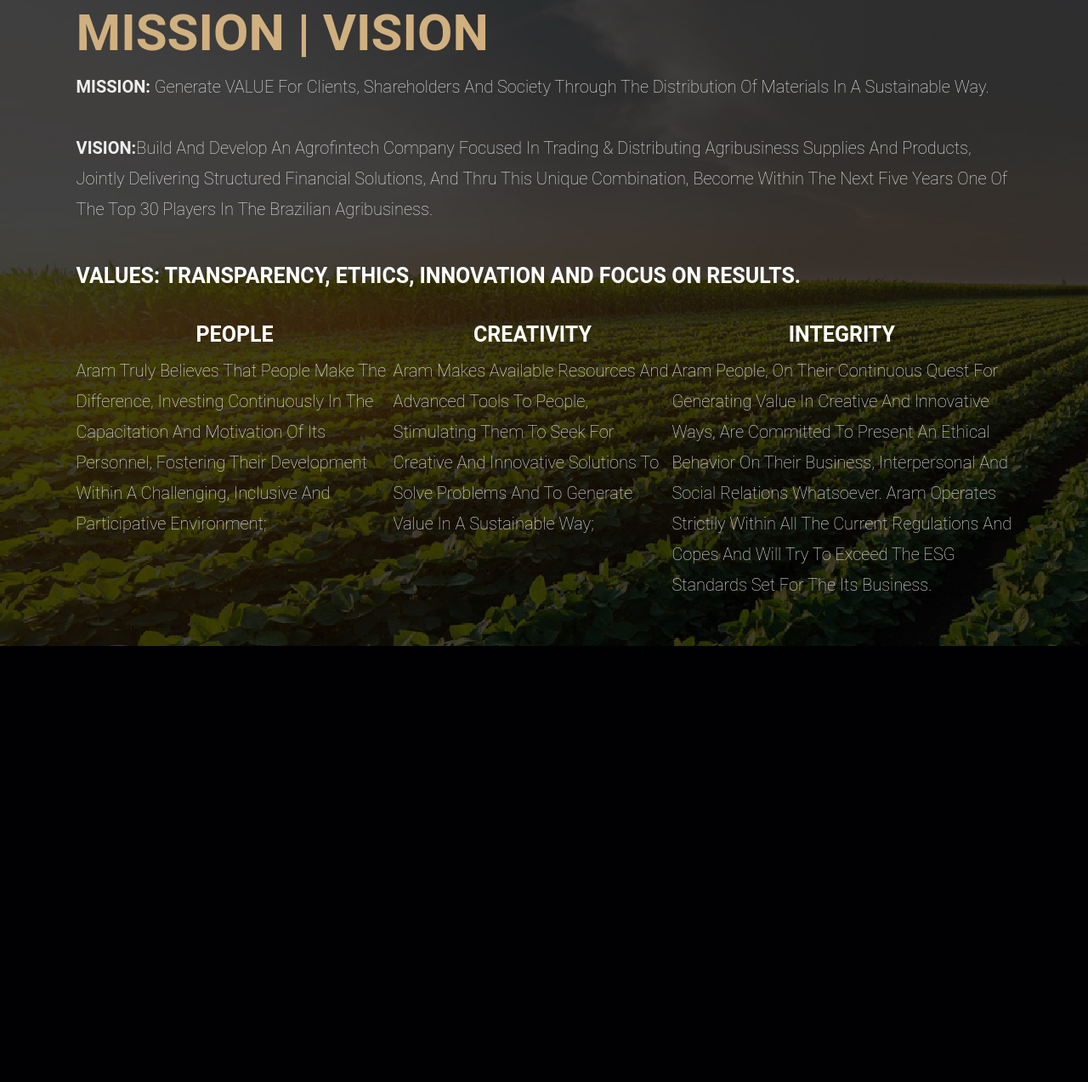
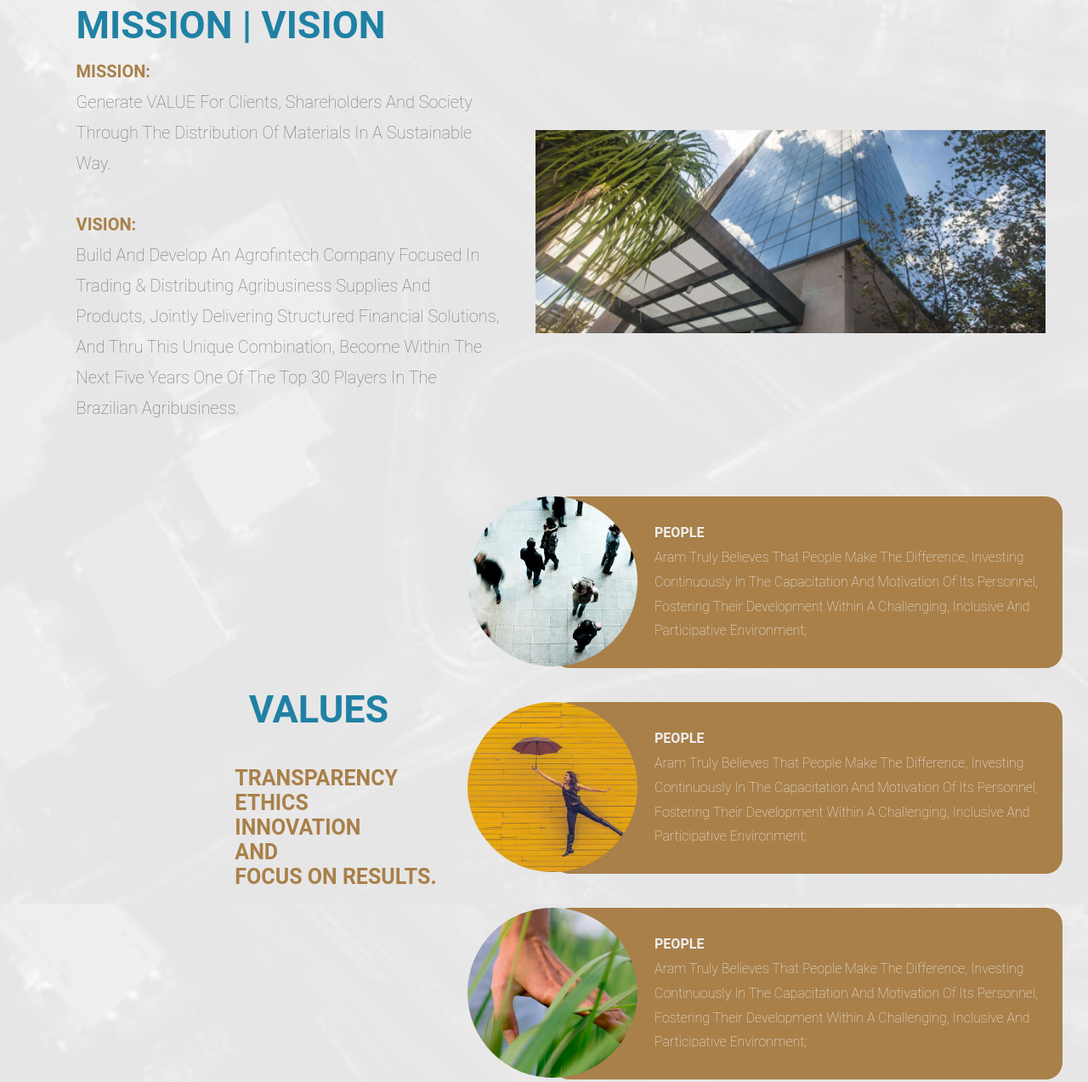
Before and after one commit to renanUnreal/sitearam, a plain HTML site: page index.html in a window 1280 px wide. Shown: the part 1569-2842 px from the top of the page at 85% size. Before the commit the page ends 2329 px from the top, so only its background shows below. Drawn offline with nearby package versions, Linux system fonts and the light colour scheme; a script that the page names is missing.

Commit message:
mission and values page
css

```diff
--- a/css/mission.css
+++ b/css/mission.css
@@ -1,63 +1,244 @@
-.bgmission{
-    background:url(../images/mission-img.jpg) no-repeat;
+.bgmission {
+    background: url(../images/bg-mission.jpg) repeat;
+
 }
 
+.titleMission {
+    color: #2081A4 !important;
+    font-size: 4.5rem !important
+}
 
-.contentCards{
+.missionContentImg{
+    min-width: 600px;
+}
+
+.missionContentImg img {
+    width: 100%;
+    height: auto!important;
+    margin-left: 40px;
+
+}
+
+.missionContent {
     display: flex;
-    justify-content: space-between!important;
+    flex-direction: row;
+    justify-content: center;
+    align-items: center;
+
+}
+.missionContent2 {
+    display: flex;
+    flex-direction: row;
+    justify-content: center;
+    align-items: center;
+    width: 110%;
+    height: 100%;
+
+}
+
+.missionContent2 h3{
+
+    font-size: 4.5rem !important;
+    color: #2081A4!important;
+}
+.missionContent2 h4{
+
+    font-size: 2.5rem !important;
+    margin-top: 40px;
+    color: #A98049!important;
+}
+
+.card{
+    display: flex;
+    flex-direction: row;
+    align-items: center;
+    width: 100%;
+    margin-left: -100px;
+    background-color: #A98049;
+    border-radius: 20px;
     margin-top: 40px;
 }
 
-.card{
-    max-width: 400px;
-}
-
-.card h4{
-    text-align: center;
-    color: #D0B07F
-}
-
-.card img{
-    max-width: 100%;
-    height: auto;
+.cardImage img{
+    width: 200px;
+    margin-left: -100px;
+    margin-right: 20px;
     border-radius: 50%;
 }
 
-.bodyCard{
-    max-width: 100%;
-    min-height: 350px;
+.card p{
+    font-size: 1.6rem !important;
+    margin-right: 20px;
 }
 
+.content2CorpoL{
+width: 70%;
+min-width: 410px;
+display: flex;
+flex-direction: column;
+justify-content: center;
+align-items: left;
+height: 100%;
+}
+
+.content2CorpoR{
+    width: 50%;
 
 
-@media (max-width:450px){
-
-    html{
-        font-size: 60%;
     }
 
+.missionContent p {
+    color: #6C727A !important;
+}
 
-    .card{
-        min-width: 100%;
+.missionContent b {
+    color: #A98049 !important;
+
+}
+
+@media only screen and (max-width: 600px) {
+    .missionContent {
+        flex-direction: column;
+    }
+    .missionContent2 {
+        flex-direction: column;
+    }
+    .content2CorpoL{
+        flex-direction: row;
+    }
+    .content2CorpoL h3{
+        margin-right: 40px;
+    }
+    .content2CorpoL{
+        flex-direction: row;
+        margin-top: 40px;
+        justify-content: center;
+        align-items: center;
+    }
+    .content2CorpoL h3{
+        margin-right: 40px;
     }
 
-
-    .contentCards{
-        display: flex;
-        flex-direction: column;
-    }
-
-    .bodyCard{
-        min-height: 200px;
-        display: flex;
+    .content2CorpoR{
         flex-direction: column;
         justify-content: center;
         align-items: center;
-        margin-top: 20px;
+        margin: 0px;
+        width: 400px;
+    }
+    .card{
+        margin-left: 0;
+        flex-direction: column;
+        max-width: 360px!important;
     }
 
-    .bgmission{
-        background-repeat: repeat-y;
+    .cardImage img{
+        width: 150px;
+        margin: 20px 0px;
+        border-radius: 50%;
     }
 }
+
+/* Small devices (portrait tablets and large phones, 600px and up) */
+@media only screen and (min-width: 600px) {
+    .missionContent {
+        flex-direction: column;
+    }
+    .missionContent2 {
+        flex-direction: column;
+    }
+    .content2CorpoL{
+        flex-direction: row;
+    }
+    .content2CorpoL h3{
+        margin-right: 40px;
+    }
+    .content2CorpoL{
+        flex-direction: row;
+        margin-top: 40px;
+        justify-content: center;
+        align-items: center;
+    }
+    .content2CorpoL h3{
+        margin-right: 40px;
+    }
+
+    .content2CorpoR{
+        flex-direction: column;
+        justify-content: center;
+        align-items: center;
+        margin: 0px;
+        width: 600px;
+    }
+    .card{
+        margin-left: 50px;
+    }
+}
+
+/* Medium devices (landscape tablets, 768px and up) */
+@media only screen and (min-width: 768px) {
+    .missionContent {
+        flex-direction: column;
+    }
+    .missionContent2 {
+        flex-direction: column;
+    }
+    .content2CorpoL{
+        flex-direction: row;
+        margin-top: 40px;
+        justify-content: center;
+        align-items: center;
+    }
+    .content2CorpoL h3{
+        margin-right: 40px;
+    }
+
+    .content2CorpoR{
+        flex-direction: column;
+        justify-content: center;
+        align-items: center;
+        margin: 0px;
+    }
+}
+
+/* Large devices (laptops/desktops, 992px and up) */
+@media only screen and (min-width: 992px) {
+    .missionContent {
+        flex-direction: column;
+    }
+    .missionContent2 {
+        flex-direction: column;
+
+    }
+    .content2CorpoL{
+        flex-direction: row;
+    }
+    .content2CorpoL h3{
+        margin-right: 40px;
+    }
+    .content2CorpoL{
+        flex-direction: row;
+        margin-top: 40px;
+        justify-content: center;
+        align-items: center;
+        max-width: 400px;
+
+
+    }
+    .content2CorpoL h3{
+        margin-right: 40px;
+    }
+}
+
+/* Extra large devices (large laptops and desktops, 1200px and up) */
+@media only screen and (min-width: 1200px) {
+    .missionContent {
+        flex-direction: row;
+    }
+    .missionContent2 {
+        flex-direction: row;
+    }
+    .content2CorpoL{
+        flex-direction: column;
+    }
+}
--- a/index.html
+++ b/index.html
@@ -147,72 +147,95 @@
     <section class="home bgmission" id="mission">
 
         <div class="content">
-            <h3>Mission | Vision</h3>
+            <div class="missionContent">
+
+                <div>
+                    <h3 class="titleMission">Mission | Vision</h3>
 
                     <p>
-                <b>MISSION:</b> Generate VALUE for clients, shareholders and society through the distribution of
+                        <b>MISSION:</b>
+                        <br>
+                        Generate VALUE for clients, shareholders and society through the distribution of
                         materials in a sustainable way.
                         <br><br>
 
-                <b>VISION:</b>Build and develop an Agrofintech company focused in trading & distributing agribusiness
+                        <b>VISION:</b>
+                        <br>
+                        Build and develop an Agrofintech company focused in trading & distributing
+                        agribusiness
                         supplies and products, jointly delivering structured financial solutions, and thru this unique
-                combination, become within the next five years one of the top 30 players in the Brazilian Agribusiness.
+                        combination, become within the next five years one of the top 30 players in the Brazilian
+                        Agribusiness.
                         <br><br>
                     </p>
-            <h4>VALUES: Transparency, ethics, innovation and focus on results.</h4>
-            <div class="contentCards">
-                <!--Card01-->
+
+                </div>
+
+                <div class="missionContentImg">
+                    <img src="images/header-mission.jpg" alt="">
+                </div>
+
+            </div>
+            <div class="missionContent2">
+                <div class="content2CorpoL">
+                    <h3 class="titleMission">Values</h3>
+                    <h4>
+                        TRANSPARENCY
+                        <br>
+                        ETHICS
+                        <br>
+                        INNOVATION
+                        <br>
+                        AND
+                        <br>
+                        FOCUS ON RESULTS.
+
+                    </h4>
+                </div>
+                <div class="content2CorpoR">
+
                     <div class="card">
-                    <div class="bodyCard">
-                        <h4>PEOPLE</h4>
+                        <div class="cardImage">
+                            <img src="./images/card-1.jpg" alt="">
+                        </div>
+                        <div class="cardText">
                             <p>
-                            Aram truly believes that people make the difference, investing continuously in the
-                            capacitation and motivation of its personnel, fostering their development within a
-                            challenging, inclusive and participative environment;
+                                <b>PEOPLE</b>
+                                <br>
+                                Aram truly believes that people make the difference, investing continuously in the capacitation and motivation of its personnel, fostering their development within a challenging, inclusive and participative environment;
                             </p>
-                    </div>
-                    <div>
-                        <img src="images/defensivosaplicacao-digital.agrishow.jpg" alt="">
                         </div>
                     </div>
 
-                <!--Card02-->
                     <div class="card">
-                    <div class="bodyCard">
-                        <h4>CREATIVITY</h4>
+                        <div class="cardImage">
+                            <img src="./images/card-2.jpg" alt="">
+                        </div>
+                        <div class="cardText">
                             <p>
-                            Aram makes available resources and advanced tools to people, stimulating them to seek for
-                            creative and innovative solutions to solve problems and to generate value in a sustainable
-                            way;
+                                <b>PEOPLE</b>
+                                <br>
+                                Aram truly believes that people make the difference, investing continuously in the capacitation and motivation of its personnel, fostering their development within a challenging, inclusive and participative environment;
                             </p>
-                    </div>
-                    <div>
-                        <img src="images/defensivosaplicacao-digital.agrishow.jpg" alt="">
                         </div>
                     </div>
 
-                <!--Card03-->
                     <div class="card">
-                    <div class="bodyCard">
-                        <h4 class="cardTitle">INTEGRITY</h4>
+                        <div class="cardImage">
+                            <img src="./images/card-3.jpg" alt="">
+                        </div>
+                        <div class="cardText">
                             <p>
-                            Aram people, on their continuous quest for generating value in creative and innovative ways,
-                            are committed to present an ethical behavior on their business, interpersonal and social
-                            relations whatsoever. Aram operates strictily within all the current regulations and copes
-                            and will try to exceed the ESG standards set for the its business.
+                                <b>PEOPLE</b>
+                                <br>
+                                Aram truly believes that people make the difference, investing continuously in the capacitation and motivation of its personnel, fostering their development within a challenging, inclusive and participative environment;
                             </p>
-                    </div>
-                    <div>
-                        <img src="images/defensivosaplicacao-digital.agrishow.jpg" alt="">
                         </div>
                     </div>
 
                 </div>
+            </div>
 
-
-            <!--
-          <a href="#" class="btn">get yours now</a>
-          -->
         </div>
 
     </section>
```
Also changed, not shown: bk.html (added, +71 -0 lines), images/bg-mission.jpg (added), images/header-mission.jpg (added). Lines whose indentation alone changed are shown as unchanged.
